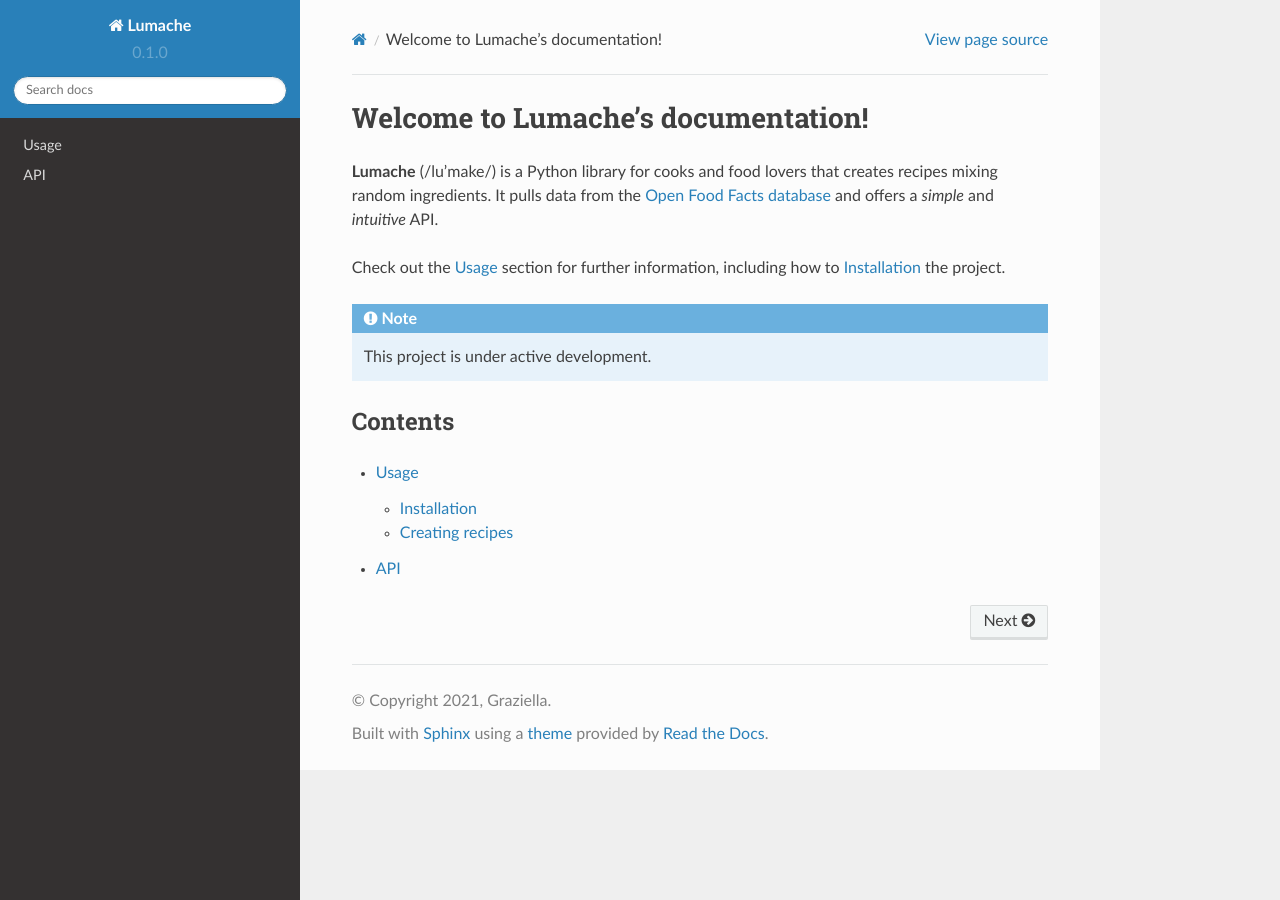
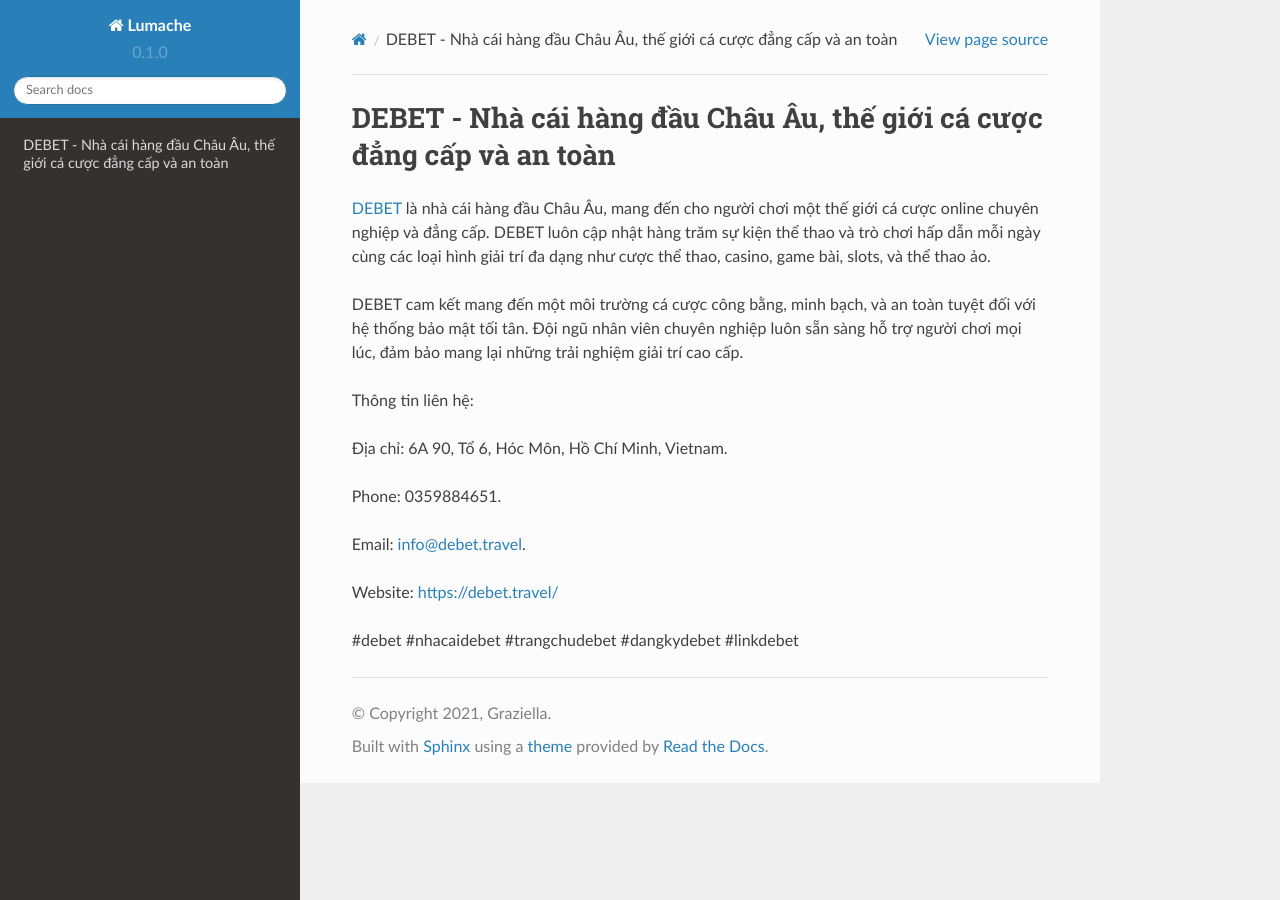
Before and after one commit to vanthanhtuan2022/debettravel, a Sphinx documentation site: the page built from docs/source/index.rst, in a window 1280 px wide. Built offline with Sphinx 7.4.7 and the Read the Docs theme 2.0.0, drawn with Linux system fonts in a browser that asks for light colours.

Commit message:
Update index.rst

```diff
--- a/docs/source/index.rst
+++ b/docs/source/index.rst
@@ -1,22 +1,18 @@
-Welcome to Lumache's documentation!
+DEBET - Nhà cái hàng đầu Châu Âu, thế giới cá cược đẳng cấp và an toàn
 ===================================
 
-**Lumache** (/lu'make/) is a Python library for cooks and food lovers
-that creates recipes mixing random ingredients.
-It pulls data from the `Open Food Facts database <https://world.openfoodfacts.org/>`_
-and offers a *simple* and *intuitive* API.
+`DEBET <https://debet.travel/>`_ là nhà cái hàng đầu Châu Âu, mang đến cho người chơi một thế giới cá cược online chuyên nghiệp và đẳng cấp. DEBET luôn cập nhật hàng trăm sự kiện thể thao và trò chơi hấp dẫn mỗi ngày cùng các loại hình giải trí đa dạng như cược thể thao, casino, game bài, slots, và thể thao ảo.
 
-Check out the :doc:`usage` section for further information, including
-how to :ref:`installation` the project.
+DEBET cam kết mang đến một môi trường cá cược công bằng, minh bạch, và an toàn tuyệt đối với hệ thống bảo mật tối tân. Đội ngũ nhân viên chuyên nghiệp luôn sẵn sàng hỗ trợ người chơi mọi lúc, đảm bảo mang lại những trải nghiệm giải trí cao cấp.
 
-.. note::
+Thông tin liên hệ:
 
-   This project is under active development.
+Địa chỉ: 6A 90, Tổ 6, Hóc Môn, Hồ Chí Minh, Vietnam.
 
-Contents
---------
+Phone: 0359884651.
 
-.. toctree::
+Email: info@debet.travel.
 
-   usage
-   api
+Website: https://debet.travel/
+
+#debet #nhacaidebet #trangchudebet #dangkydebet #linkdebet
```
